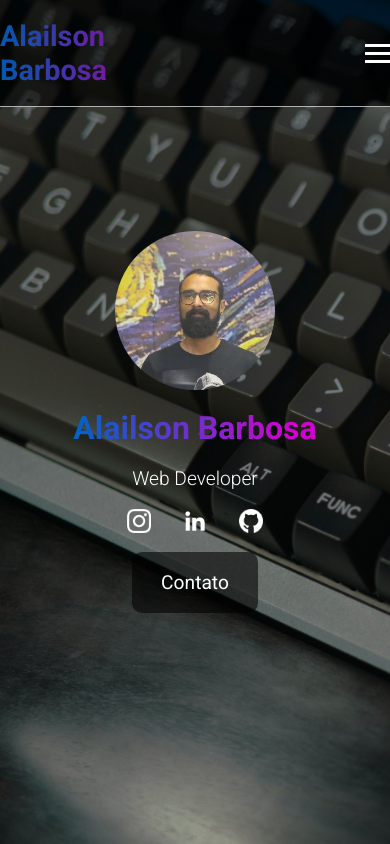
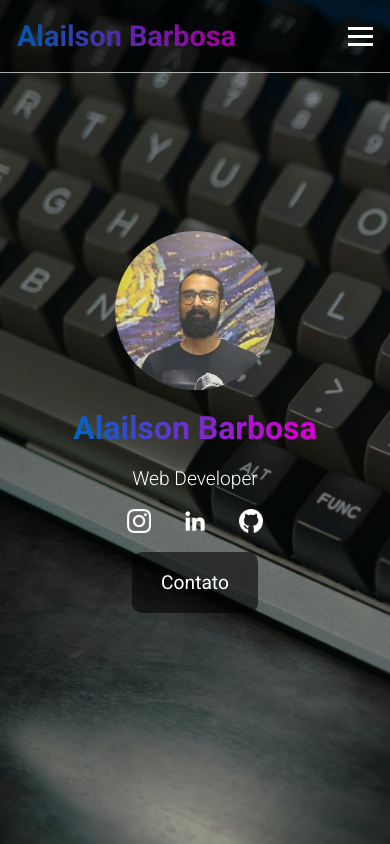
Before and after one commit to AlailsonDev/portfolio-2024, a React (Vite) app in the folder portfolio-2024/: page / in a window 390 px wide. Shown: the top 844 px of the page. Built offline with nearby package versions, Linux system fonts and the light colour scheme.

Commit message:
ajustes na responsividade

```diff
--- a/portfolio-2024/src/Header/Header.css
+++ b/portfolio-2024/src/Header/Header.css
@@ -62,7 +62,8 @@ body {
 
     .navbar {
         justify-content: space-around;
-        column-gap: 50%;
+        column-gap: 20%;
+
 
     }
 
```
